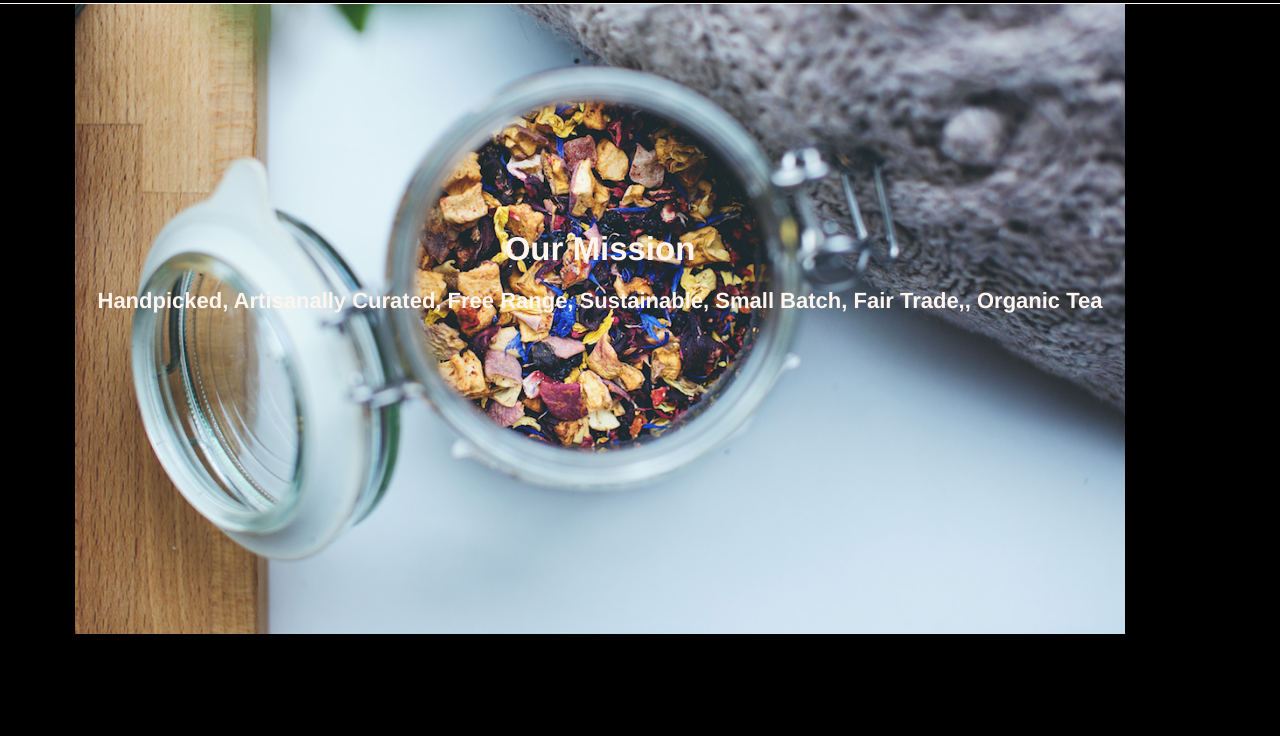
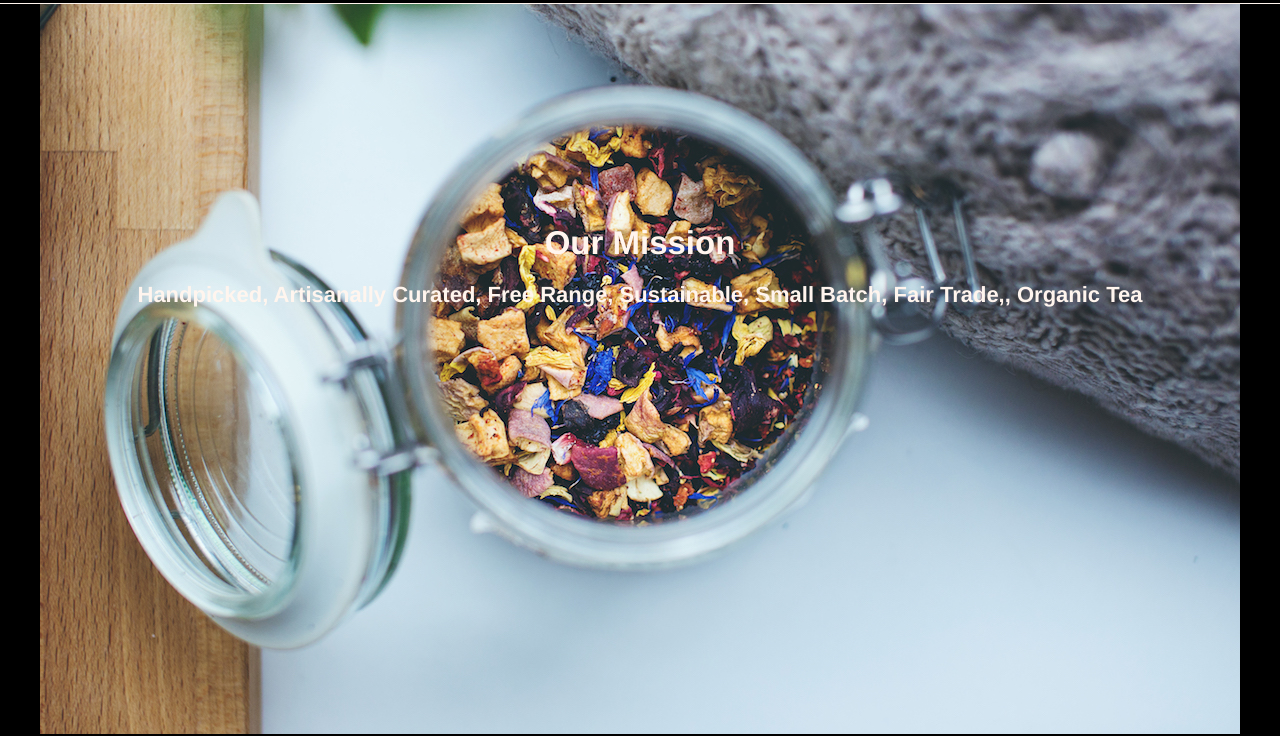
Before and after one commit to dpails/tea-cozy, a plain HTML site: page index.html in a window 1280 px wide. Shown: the part 66-802 px from the top of the page. Drawn offline with Linux system fonts and the light colour scheme.

Commit message:
finished header and container

```diff
--- a/index.html
+++ b/index.html
@@ -22,7 +22,9 @@
 
 <!--Mid Container-->
 <div class="midcontainer">
+  <div class="missionimage">
 <img src="resources/images/mission-background.jpg"/>
+</div>
 <div id="mission">
 <h2>Our Mission</h2>
 <h4>Handpicked, Artisanally Curated, Free Range, Sustainable, Small Batch, Fair Trade,, Organic Tea</h4>
--- a/resources/css/style.css
+++ b/resources/css/style.css
@@ -38,16 +38,17 @@ h4{
 
 .toplinks a{
   margin-left: 25px;
-  margin-top: auto;
 }
 
 .midcontainer{
   text-align: center;
-  width: 1200px;
 }
 
-.midcontainer img{
+.missionimage{
   height: 700px;
+  margin: 0 auto;
+  width: 1200px;
+
 }
 
 #mission{
```
